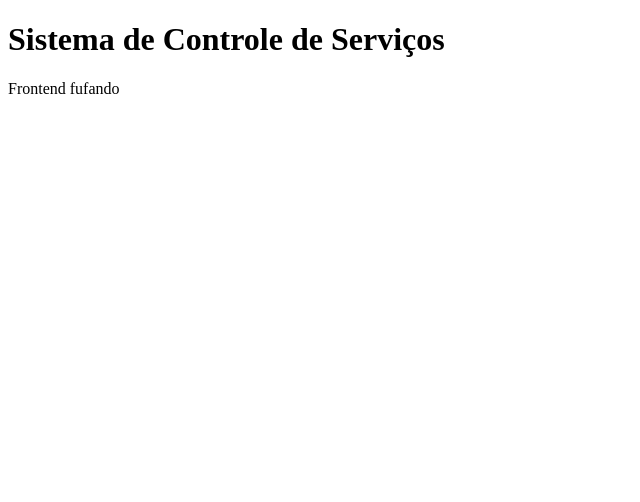
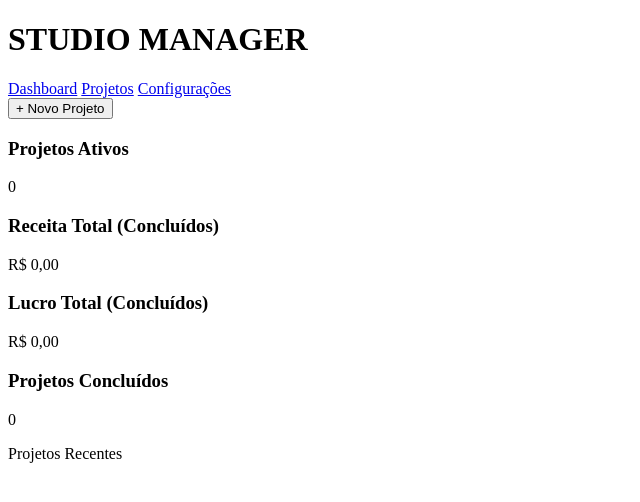
Before and after one commit to IcoEzequiel/2PiStudio_EstSuper, a plain HTML site: page sistema-controle-servicos/frontend/index.html in a window 1280 px wide. Shown: the whole page, without its empty margins (0-640 px from the left). Drawn offline with Linux system fonts and the light colour scheme.

Commit message:
Adicionando uma tela incial (HTML).

```diff
--- a/sistema-controle-servicos/frontend/index.html
+++ b/sistema-controle-servicos/frontend/index.html
@@ -1,14 +1,130 @@
 <!DOCTYPE html>
 <html lang="pt-br">
+<link rel="stylesheet" href="style.css" />
+<script src="script.js"></script>
 
 <head>
   <meta charset="UTF-8" />
-  <title>Sistema 2Pi Studio</title>
+  <title>Studio Manager</title>
+  <style>
+    /* body {
+      background: linear-gradient(160deg, #0d1117, #1f2937);
+      color: white;
+      font-family: 'Segoe UI', sans-serif;
+      margin: 0;
+      padding: 0;
+    }
+
+    header {
+      display: flex;
+      justify-content: space-between;
+      align-items: center;
+      padding: 20px;
+      background-color: transparent;
+    }
+
+    header h1 {
+      font-size: 24px;
+      background: linear-gradient(to right, #00ffc3, #a259ff);
+      -webkit-background-clip: text;
+      -webkit-text-fill-color: transparent;
+    }
+
+    nav {
+      display: flex;
+      gap: 20px;
+    }
+
+    nav a {
+      color: #ccc;
+      text-decoration: none;
+      font-weight: bold;
+    }
+
+    nav a.active {
+      color: white;
+      border-bottom: 2px solid white;
+    }
+
+    .cards {
+      display: flex;
+      justify-content: space-around;
+      margin: 20px;
+      flex-wrap: wrap;
+    }
+
+    .card {
+      background-color: #1e293b;
+      border-radius: 10px;
+      padding: 20px;
+      width: 220px;
+      margin: 10px;
+      box-shadow: 0 0 5px rgba(0,0,0,0.2);
+    }
+
+    .card h3 {
+      margin: 0;
+      font-size: 14px;
+      color: #ccc;
+    }
+
+    .card p {
+      font-size: 24px;
+      margin-top: 5px;
+    }
+
+    .novo-projeto {
+      background-color: #22c55e;
+      color: white;
+      padding: 10px 16px;
+      border: none;
+      border-radius: 6px;
+      cursor: pointer;
+      font-weight: bold;
+    }
+
+    .projetos-recentes {
+      margin: 20px;
+      color: #22c55e;
+      font-weight: bold;
+    } */
+
+  </style>
 </head>
 
 <body>
-  <h1>Sistema de Controle de Serviços</h1>
-  <p>Frontend fufando</p>
+  <header>
+    <h1>STUDIO MANAGER</h1>
+    <nav>
+      <a href="#" class="active">Dashboard</a>
+      <a href="#">Projetos</a>
+      <a href="#">Configurações</a>
+    </nav>
+    <button class="novo-projeto">+ Novo Projeto</button>
+  </header>
+
+  <section class="cards">
+    <div class="card">
+      <h3>Projetos Ativos</h3>
+      <p>0</p>
+    </div>
+    <div class="card">
+      <h3>Receita Total (Concluídos)</h3>
+      <p>R$ 0,00</p>
+    </div>
+    <div class="card">
+      <h3>Lucro Total (Concluídos)</h3>
+      <p>R$ 0,00</p>
+    </div>
+    <div class="card">
+      <h3>Projetos Concluídos</h3>
+      <p>0</p>
+    </div>
+  </section>
+
+  <section class="projetos-recentes">
+    Projetos Recentes
+  </section>
 </body>
 
 <script>
```
Also changed, not shown: sistema-controle-servicos/backend/server.js (+11 -5 lines).
